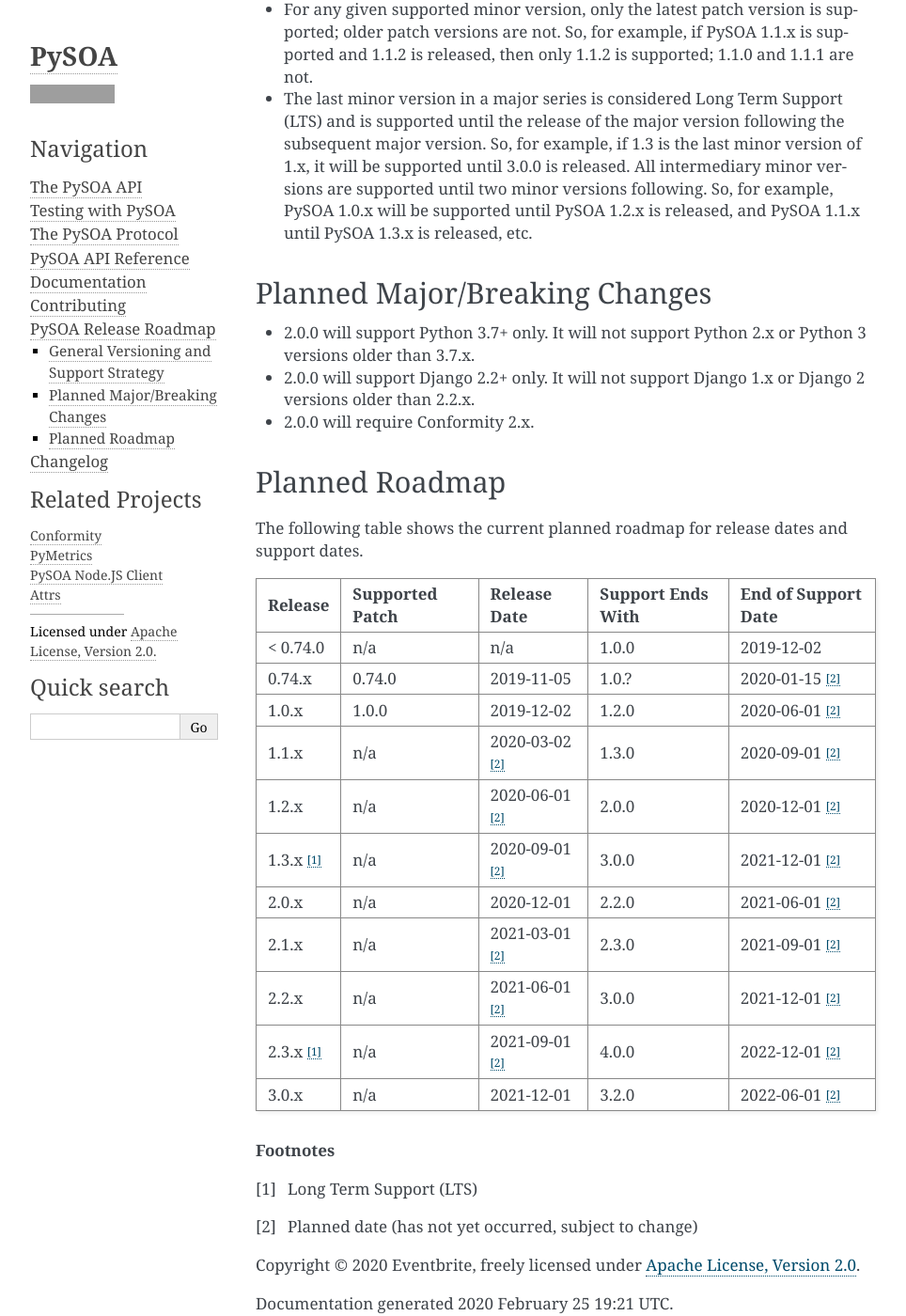
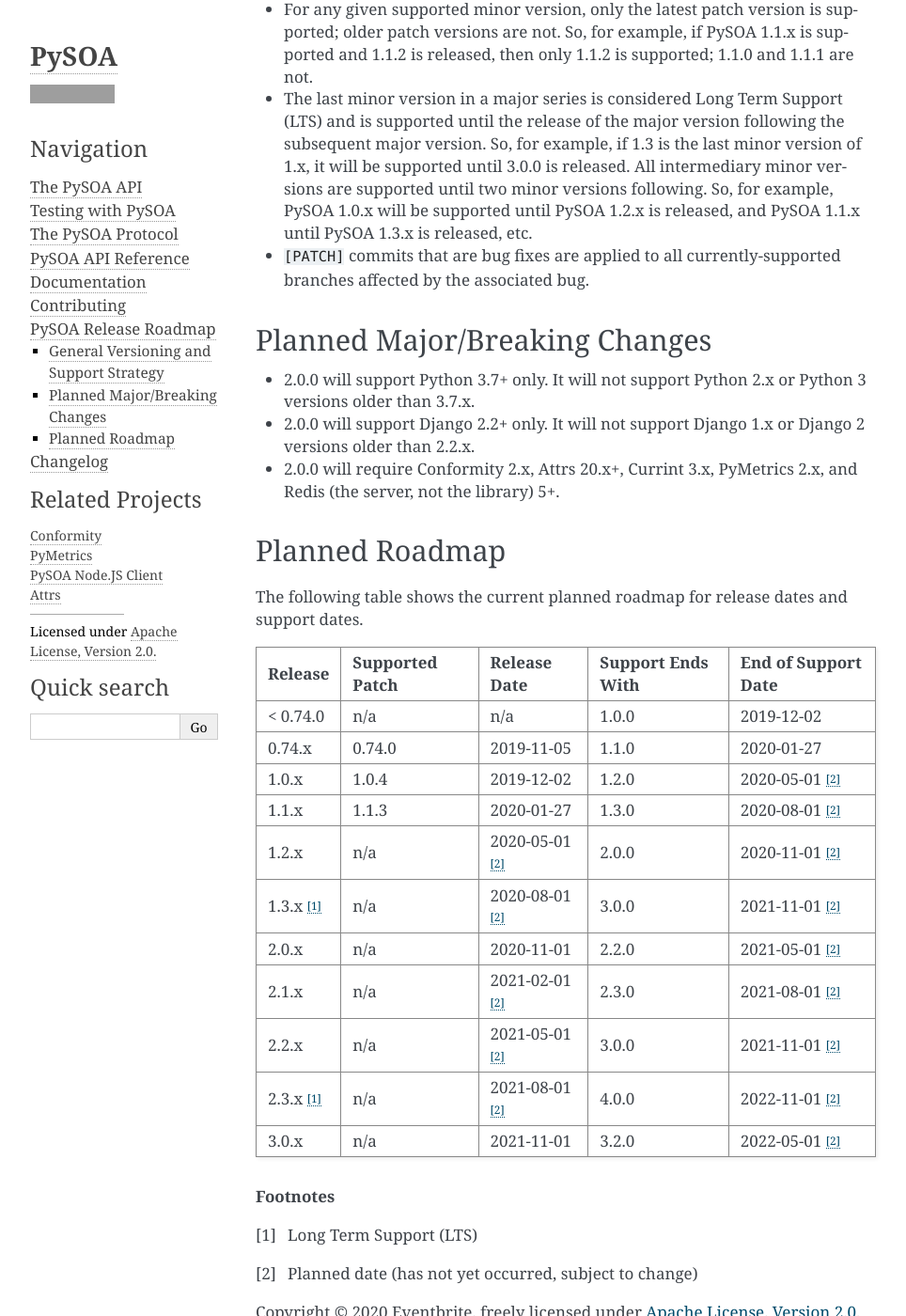
Before and after one commit to eventbrite/pysoa, a Sphinx documentation site: the page built from docs/roadmap.rst, in a window 1280 px wide and 1400 px high, scrolled down 720 px. Shown: the whole window at 94% size, without its empty margins (148-1112 px from the left). Built offline with Sphinx 7.4.7, drawn with Linux system fonts in a browser that asks for light colours; grey boxes are pictures that could not be loaded.

Commit message:
[PATCH] Update documentation

```diff
--- a/docs/roadmap.rst
+++ b/docs/roadmap.rst
@@ -23,13 +23,15 @@ General Versioning and Support Strategy
   We strictly follow `SemVer <https://semver.org/>`_, so breaking changes will be made only in major versions and, were
   possible, will be preceded by deprecation warnings added in minor versions.
 * For any given supported minor version, only the latest patch version is supported; older patch versions are not. So,
-  for example, if PySOA 1.1.x is supported and
-  1.1.2 is released, then only 1.1.2 is supported; 1.1.0 and 1.1.1 are not.
+  for example, if PySOA 1.1.x is supported and 1.1.2 is released, then only 1.1.2 is supported; 1.1.0 and 1.1.1 are
+  not.
 * The last minor version in a major series is considered Long Term Support (LTS) and is supported until the release of
   the major version following the subsequent major version. So, for example, if 1.3 is the last minor version of 1.x,
   it will be supported until 3.0.0 is released. All intermediary minor versions are supported until two minor versions
   following. So, for example, PySOA 1.0.x will be supported until PySOA 1.2.x is released, and PySOA 1.1.x until PySOA
   1.3.x is released, etc.
+* ``[PATCH]`` commits that are bug fixes are applied to all currently-supported branches affected by the associated
+  bug.
 
 
 Planned Major/Breaking Changes
@@ -37,7 +39,8 @@ Planned Major/Breaking Changes
 
 * 2.0.0 will support Python 3.7+ only. It will not support Python 2.x or Python 3 versions older than 3.7.x.
 * 2.0.0 will support Django 2.2+ only. It will not support Django 1.x or Django 2 versions older than 2.2.x.
-* 2.0.0 will require Conformity 2.x.
+* 2.0.0 will require Conformity 2.x, Attrs 20.x+, Currint 3.x, PyMetrics 2.x, and Redis (the server, not the library)
+  5+.
 
 
 Planned Roadmap
@@ -50,25 +53,25 @@ The following table shows the current planned roadmap for release dates and supp
 +==============+=================+===================+===================+=====================+
 | < 0.74.0     | n/a             | n/a               | 1.0.0             | 2019-12-02          |
 +--------------+-----------------+-------------------+-------------------+---------------------+
-| 0.74.x       | 0.74.0          | 2019-11-05        | 1.0.?             | 2020-01-15 [#f2]_   |
+| 0.74.x       | 0.74.0          | 2019-11-05        | 1.1.0             | 2020-01-27          |
 +--------------+-----------------+-------------------+-------------------+---------------------+
-| 1.0.x        | 1.0.0           | 2019-12-02        | 1.2.0             | 2020-06-01 [#f2]_   |
+| 1.0.x        | 1.0.4           | 2019-12-02        | 1.2.0             | 2020-05-01 [#f2]_   |
 +--------------+-----------------+-------------------+-------------------+---------------------+
-| 1.1.x        | n/a             | 2020-03-02 [#f2]_ | 1.3.0             | 2020-09-01 [#f2]_   |
+| 1.1.x        | 1.1.3           | 2020-01-27        | 1.3.0             | 2020-08-01 [#f2]_   |
 +--------------+-----------------+-------------------+-------------------+---------------------+
-| 1.2.x        | n/a             | 2020-06-01 [#f2]_ | 2.0.0             | 2020-12-01 [#f2]_   |
+| 1.2.x        | n/a             | 2020-05-01 [#f2]_ | 2.0.0             | 2020-11-01 [#f2]_   |
 +--------------+-----------------+-------------------+-------------------+---------------------+
-| 1.3.x [#f1]_ | n/a             | 2020-09-01 [#f2]_ | 3.0.0             | 2021-12-01 [#f2]_   |
+| 1.3.x [#f1]_ | n/a             | 2020-08-01 [#f2]_ | 3.0.0             | 2021-11-01 [#f2]_   |
 +--------------+-----------------+-------------------+-------------------+---------------------+
-| 2.0.x        | n/a             | 2020-12-01        | 2.2.0             | 2021-06-01 [#f2]_   |
+| 2.0.x        | n/a             | 2020-11-01        | 2.2.0             | 2021-05-01 [#f2]_   |
 +--------------+-----------------+-------------------+-------------------+---------------------+
-| 2.1.x        | n/a             | 2021-03-01 [#f2]_ | 2.3.0             | 2021-09-01 [#f2]_   |
+| 2.1.x        | n/a             | 2021-02-01 [#f2]_ | 2.3.0             | 2021-08-01 [#f2]_   |
 +--------------+-----------------+-------------------+-------------------+---------------------+
-| 2.2.x        | n/a             | 2021-06-01 [#f2]_ | 3.0.0             | 2021-12-01 [#f2]_   |
+| 2.2.x        | n/a             | 2021-05-01 [#f2]_ | 3.0.0             | 2021-11-01 [#f2]_   |
 +--------------+-----------------+-------------------+-------------------+---------------------+
-| 2.3.x [#f1]_ | n/a             | 2021-09-01 [#f2]_ | 4.0.0             | 2022-12-01 [#f2]_   |
+| 2.3.x [#f1]_ | n/a             | 2021-08-01 [#f2]_ | 4.0.0             | 2022-11-01 [#f2]_   |
 +--------------+-----------------+-------------------+-------------------+---------------------+
-| 3.0.x        | n/a             | 2021-12-01        | 3.2.0             | 2022-06-01 [#f2]_   |
+| 3.0.x        | n/a             | 2021-11-01        | 3.2.0             | 2022-05-01 [#f2]_   |
 +--------------+-----------------+-------------------+-------------------+---------------------+
 
 .. rubric:: Footnotes
```
